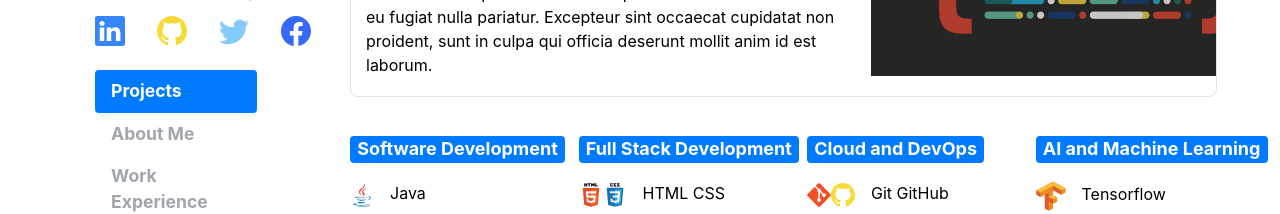
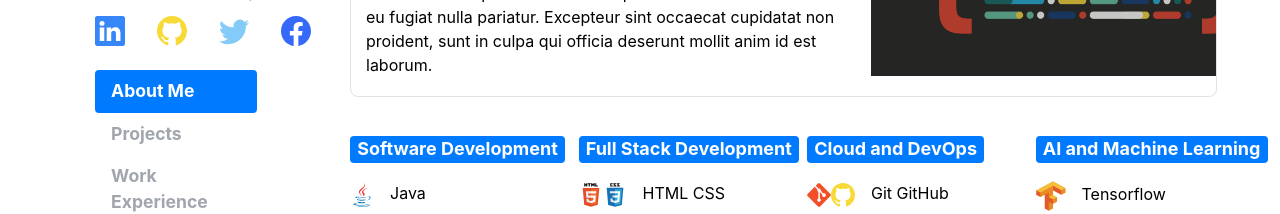
Before and after one commit to andrewta999/andrewta999.github.io, a React (Create React App) app: page / in a window 1280 px wide. Shown: the part 271-485 px from the top of the page. Built offline with nearby package versions, Linux system fonts and the light colour scheme.

Commit message:
some changes

```diff
--- a/src/main/NavBar.js
+++ b/src/main/NavBar.js
@@ -34,11 +34,11 @@ const social_data = {
 }
 
 const body_data = {
+    "About Me": {
+        "link": "/about",
+    },
     "Projects": {
         "link": "/projects",
-    },
-    "About Me": {
-        "link": "/about",
     },
     "Work Experience": {
         "link": "/work",
@@ -66,7 +66,7 @@ export default class NavBar extends Component {
     constructor(props) {
         super(props)
         this.state = {
-            nav_selected: "Projects"
+            nav_selected: "About Me"
         }
     }
 
```
